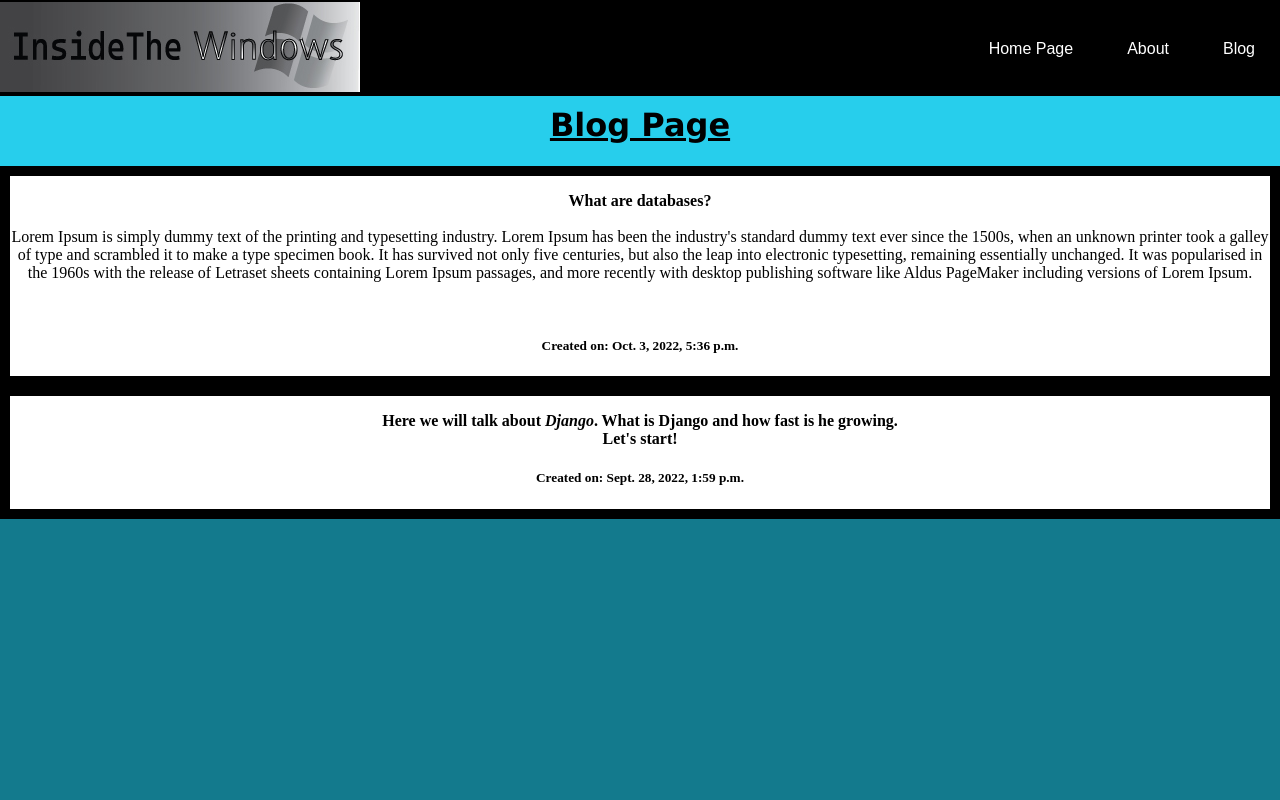
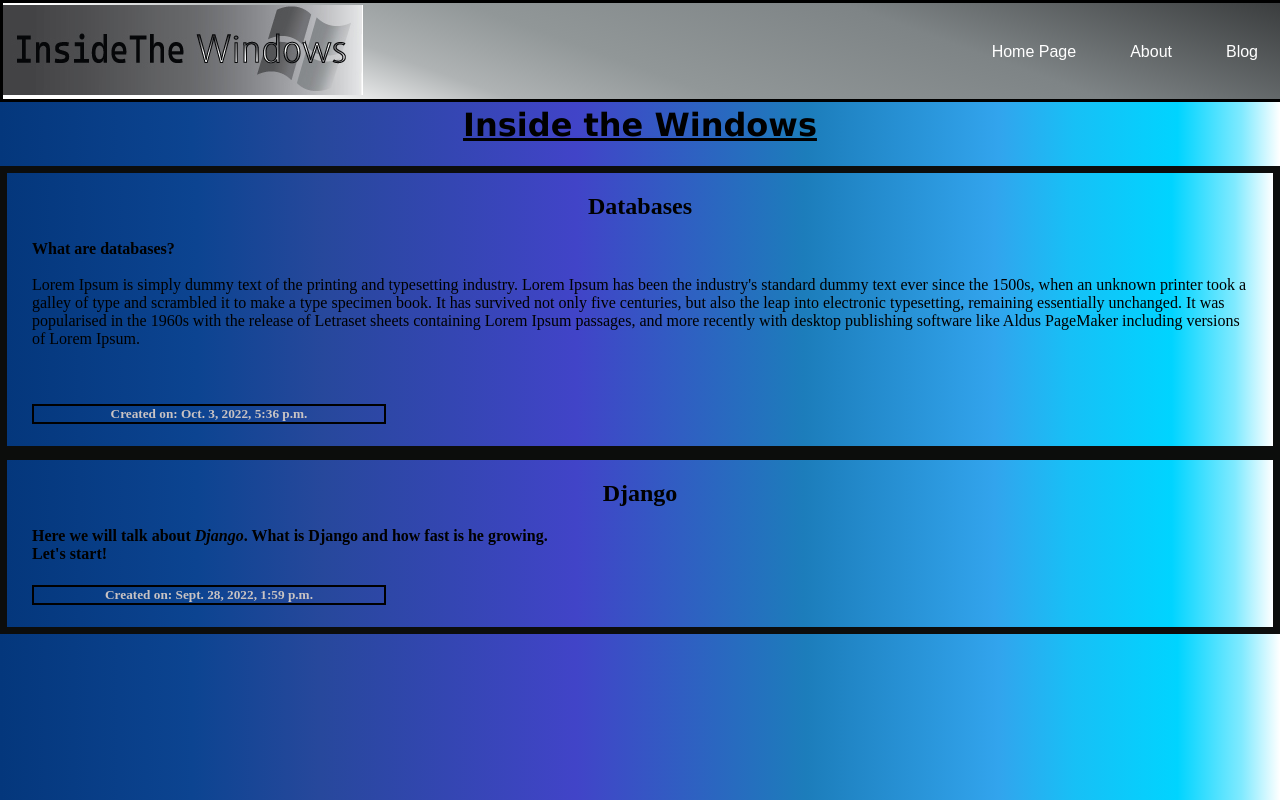
Before and after one commit to ArsenScorpio05/Tech-Blog, a Django app: page /blog/ in a window 1280 px wide. Run offline with Django 4.2, Linux system fonts and the light colour scheme; data comes from the database, SQL or seed files in the repository; both versions use the stored data as it was after the commit; some libraries are stand-ins or nearby versions.

Commit message:
Updated CSS

```diff
--- a/Base/templates/base/about.html
+++ b/Base/templates/base/about.html
@@ -4,7 +4,7 @@
 {% block content %}
 <div class="about_container">
     <h1>About Us<br><br></h1>
-    <h5>Hello World</h5>
+    <h5>About Us</h5>
     <p>Lorem Ipsum is simply dummy text of the printing and typesetting industry. Lorem Ipsum has been the industry's standard dummy text ever since the 1500s, when an unknown printer took a galley of type and scrambled it to make a type specimen book. It has survived not only five centuries, but also the leap into electronic typesetting, remaining essentially unchanged. It was popularised in the 1960s with the release of Letraset sheets containing Lorem Ipsum passages, and more recently with desktop publishing software like Aldus PageMaker including versions of Lorem Ipsum.</p>
 </div>
 {% endblock %}
--- a/Base/templates/base/blog.html
+++ b/Base/templates/base/blog.html
@@ -4,15 +4,17 @@
 {% block content %}
 <div class="blog_container">
 
-    <h1>Blog Page</h1>
+    <h1>Inside the Windows</h1>
+
     {% for match in matches %}
     <div class="articles">
 
-        <!-- <h2>{{match.title}}</h2> -->
+        <h2>{{match.title}}</h2>
         <p>{{match.article|safe}}</p>
-        <h5>Created on: {{match.created}}</h5>
+        <h5 class="time-posted">Created on: {{match.created}}</h5>
 
     </div>
     {% endfor %}
+
 </div>
 {% endblock %}
--- a/Base/urls.py
+++ b/Base/urls.py
@@ -1,8 +1,13 @@
 from django.urls import path
 from . import views
+from django.conf import settings
+from django.conf.urls.static import static
+
 
 urlpatterns = [
     path("", views.welcomePage, name='home'),
     path('about/', views.aboutPage, name='about'),
     path('blog/', views.blogArticles, name='articles'),
 ]
+
+urlpatterns += static(settings.MEDIA_URL, document_root=settings.MEDIA_ROOT)
--- a/Blog/settings.py
+++ b/Blog/settings.py
@@ -122,11 +122,11 @@ USE_TZ = True
 # Static files (CSS, JavaScript, Images)
 # https://docs.djangoproject.com/en/4.0/howto/static-files/
 
-STATIC_URL = 'Blog/static/'
+STATIC_URL = 'Base/static/'
 MEDIA_URL = '/images/'
 
 STATICFILES_DIRS = [
-    BASE_DIR / 'static'
+    BASE_DIR / 'static/'
 ]
 
 MEDIA_ROOT = BASE_DIR / 'static/images'
--- a/Blog/urls.py
+++ b/Blog/urls.py
@@ -15,8 +15,7 @@ Including another URLconf
 """
 from django.contrib import admin
 from django.urls import path, include
-from django.conf import settings
-from django.conf.urls.static import static
+
 
 
 urlpatterns = [
@@ -25,4 +24,4 @@ urlpatterns = [
 
 ]
 
-urlpatterns += static(settings.MEDIA_URL, document_root=settings.MEDIA_ROOT)
+# urlpatterns += static(settings.MEDIA_URL, document_root=settings.MEDIA_ROOT)
--- a/static/styles/main.css
+++ /dev/null
@@ -1,3 +0,0 @@
-body{
-    background-color: blue;
-}
--- a/static/styles/style.css
+++ b/static/styles/style.css
@@ -1,8 +1,10 @@
 body{
+    /* border: 4px solid rgb(rgb(252, 2, 2); */
     box-sizing: border-box;
     margin: 0;
     padding: 0;
-    background-color: rgb(19, 122, 141);
+    background: rgb(4,55,124);
+    background: linear-gradient(90deg, rgba(4,55,124,1) 0%, rgba(12,68,145,1) 15%, rgba(39,72,156,1) 25%, rgba(65,68,200,1) 45%, rgba(28,125,187,1) 63%, rgba(50,164,237,1) 78%, rgba(23,192,246,1) 84%, rgba(0,212,255,1) 92%, rgba(128,234,255,1) 97%, rgba(255,255,255,1) 100%);
 }
 
 li, a{
@@ -22,7 +24,9 @@ li, a{
     padding-top: 2px;
     padding-bottom: 0px;
     padding-right: 100px;
-    background-color: rgb(0, 0, 0);
+    background: rgb(48,50,51);
+    background: linear-gradient(200deg, rgba(48,50,51,1) 2%, rgba(126,132,134,1) 33%, rgba(145,151,152,1) 56%, rgba(175,179,180,1) 69%, rgba(255,255,255,1) 82%, rgba(255,255,255,1) 100%);
+    border: 3px solid black;
 }
 
 .logo{
@@ -42,11 +46,16 @@ li, a{
 
 .nav__links li, a{
     transition: all 0.3s ease 0s;
-    /* background-color: rgb(96, 89, 89); */
+    /* background-color: rgb(51, 49, 49); */
+
 }
 
 .nav__links li a:hover{
-    color: rgb(39, 206, 236);
+    color: rgb(5, 5, 5);
+    text-decoration: underline;
+    /* border-radius: 25px; */
+    transition: 0.8s;
+
 }
 /* --Navbar Ends-- */
 
@@ -55,9 +64,13 @@ li, a{
 .home_container{
     text-align: center;
     margin-top: 2500px;
-    border-top: 85px solid black;
+    border-top: 5px solid black;
     margin-top: 0%;
-    background-color: rgb(39, 206, 236);
+    background: rgb(4,55,124);
+    background: linear-gradient(90deg, rgba(4,55,124,1) 0%, rgba(12,68,145,1) 15%, rgba(39,72,156,1) 25%, rgba(65,68,200,1) 45%, rgba(28,125,187,1) 63%, rgba(50,164,237,1) 78%, rgba(23,192,246,1) 84%, rgba(0,212,255,1) 92%, rgba(128,234,255,1) 97%, rgba(255,255,255,1) 100%);
+    position: fixed;
+    top: 100px;
+    height: 99%;
 }
 .home_container > h1 {
     text-decoration: underline;
@@ -72,9 +85,13 @@ li, a{
 .about_container{
     text-align: center;
     margin-top: 2500px;
-    border-top: 85px solid black;
+    border-top: 5px solid black;
     margin-top: 0%;
-    background-color: rgb(39, 206, 236);
+    background: rgb(4,55,124);
+    background: linear-gradient(90deg, rgba(4,55,124,1) 0%, rgba(12,68,145,1) 15%, rgba(39,72,156,1) 25%, rgba(65,68,200,1) 45%, rgba(28,125,187,1) 63%, rgba(50,164,237,1) 78%, rgba(23,192,246,1) 84%, rgba(0,212,255,1) 92%, rgba(128,234,255,1) 97%, rgba(255,255,255,1) 100%);
+    position: fixed;
+    top: 100px;
+    height: 99%;
 }
 .about_container > h1 {
     text-decoration: underline;
@@ -85,21 +102,42 @@ li, a{
 /* --BlogPage  Starts-- */
 
 .blog_container{
-    /* position: relative; */
 
-    text-align: center;
+
+    /* text-align: center; */
     margin-top: 2500px;
     border-top: 85px solid black;
     margin-top: 0%;
-    background-color: rgb(39, 206, 236);
+
 }
 
 .blog_container > h1 {
     text-decoration: underline;
     font-family:Verdana, Geneva, Tahoma, sans-serif;
+    text-align: center;
+}
+
+.articles > h2{
+    text-align: center;
 }
 
 .articles{
-    border: 10px solid black;
-    background-color: rgb(255, 255, 255);
+    border: 7px solid rgb(12,13,12);
+    background: rgb(4,55,124);
+    background: linear-gradient(90deg, rgba(4,55,124,1) 0%, rgba(12,68,145,1) 15%, rgba(39,72,156,1) 25%, rgba(65,68,200,1) 45%, rgba(28,125,187,1) 63%, rgba(50,164,237,1) 78%, rgba(23,192,246,1) 84%, rgba(0,212,255,1) 92%, rgba(128,234,255,1) 97%, rgba(255,255,255,1) 100%);
+    color: rgb(0, 0, 0);
+    padding-left: 25px;
+    padding-right: 25px;
+
+
 }
+
+
+.time-posted{
+    border: 2px solid rgb(0, 0, 0);
+    width: 350px;
+    text-align: center;
+    color: rgb(201, 195, 195);
+
+
+}
--- a/templates/main.html
+++ b/templates/main.html
@@ -6,7 +6,7 @@
     <meta http-equiv="X-UA-Compatible" content="IE=edge">
     <meta name="viewport" content="width=device-width, initial-scale=1.0">
     <link rel="stylesheet" href="{% static 'styles/style.css' %}" />
-    <title>Document</title>
+    <title>InsideTheWindows</title>
 </head>
 <body>
     {% include 'navbar.html' %}
```
Also changed, not shown: db.sqlite3.
